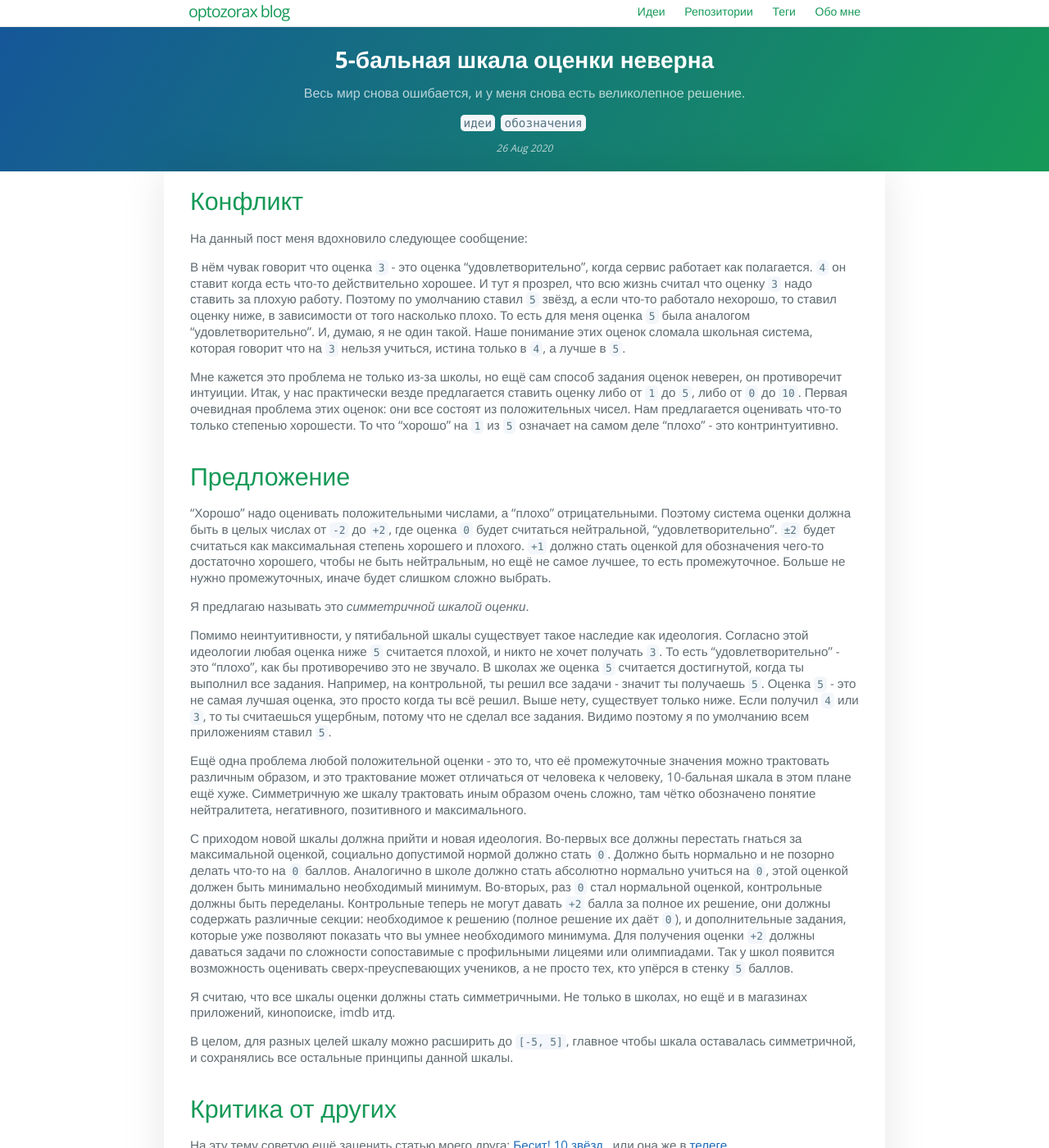
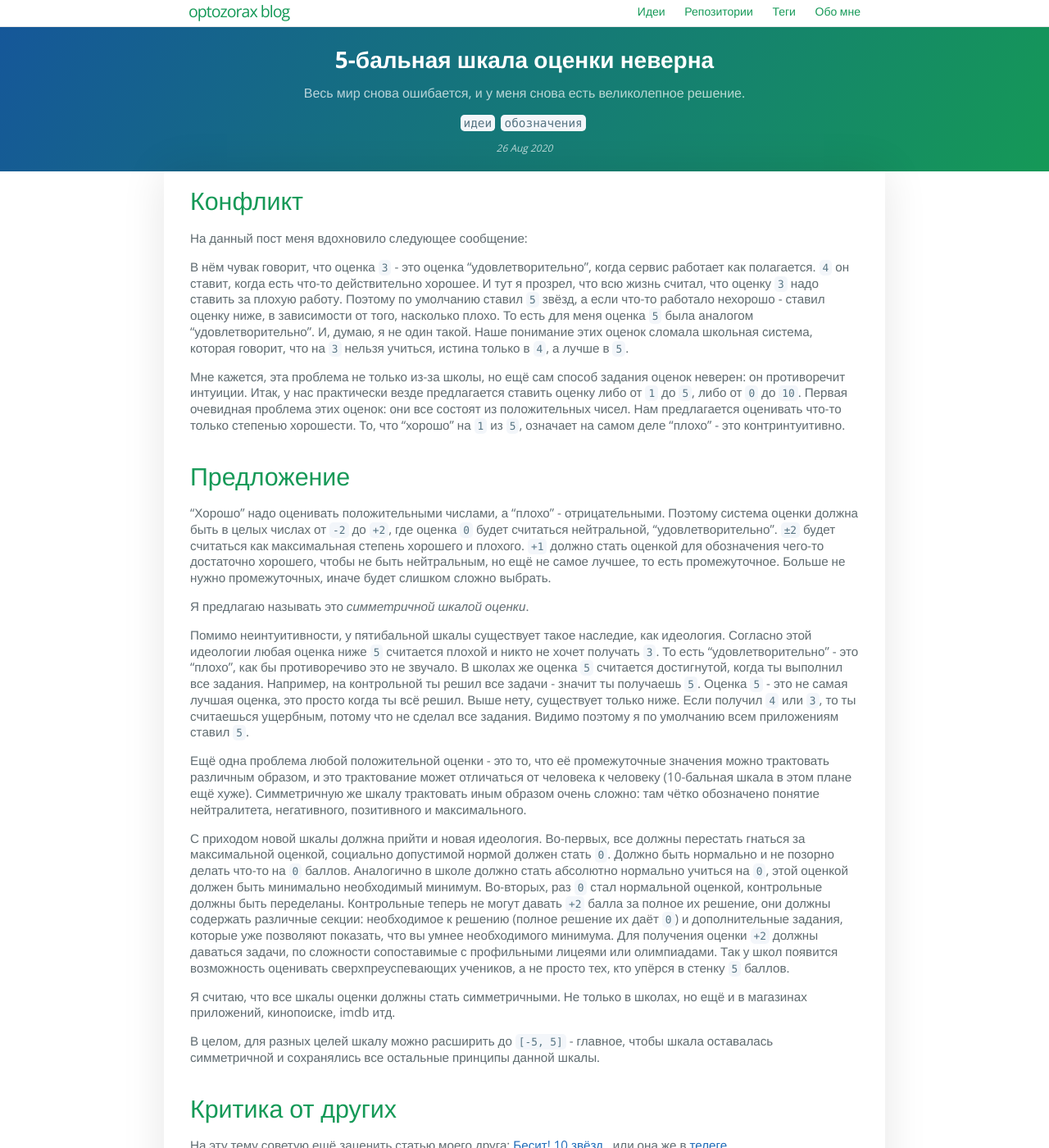
Before and after one commit to optozorax/blog_old, a Jekyll site: the page built from _posts/2020-08-26-5-point-ratings-are-wrong.md, in a window 1280 px wide and 1400 px high. Shown: the whole window at 82% size. Built offline with Jekyll 4.4.1, drawn with Linux system fonts in a browser that asks for light colours; a script that is not in the unit is left out; comment, search, counter and statistics services are not loaded; some of the changed text lies outside the part shown.

Commit message:
fix орфографических ошибок в статье про пятибальную шкалу (#7)

```diff
--- a/_posts/2020-08-26-5-point-ratings-are-wrong.md
+++ b/_posts/2020-08-26-5-point-ratings-are-wrong.md
@@ -1,6 +1,6 @@
 ---
 layout: post
-title:  "5-бальная шкала оценки неверна"
+title: "5-бальная шкала оценки неверна"
 tags: идеи обозначения
 permalink: 5-point-ratings-are-wrong
 description: "Весь мир снова ошибается, и у меня снова есть великолепное решение."
@@ -15,31 +15,31 @@ image: /assets/img/symmetric-marks.png
 
 <script async src="https://telegram.org/js/telegram-widget.js?14" data-telegram-post="klavaorgwork/159174" data-width="100%"></script>
 
-В нём чувак говорит что оценка `3` - это оценка "удовлетворительно", когда сервис работает как полагается. `4` он ставит когда есть что-то действительно хорошее. И тут я прозрел, что всю жизнь считал что оценку `3` надо ставить за плохую работу. Поэтому по умолчанию ставил `5` звёзд, а если что-то работало нехорошо, то ставил оценку ниже, в зависимости от того насколько плохо. То есть для меня оценка `5` была аналогом "удовлетворительно". И, думаю, я не один такой. Наше понимание этих оценок сломала школьная система, которая говорит что на `3` нельзя учиться, истина только в `4`, а лучше в `5`.
+В нём чувак говорит, что оценка `3` - это оценка "удовлетворительно", когда сервис работает как полагается. `4` он ставит, когда есть что-то действительно хорошее. И тут я прозрел, что всю жизнь считал, что оценку `3` надо ставить за плохую работу. Поэтому по умолчанию ставил `5` звёзд, а если что-то работало нехорошо - ставил оценку ниже, в зависимости от того, насколько плохо. То есть для меня оценка `5` была аналогом "удовлетворительно". И, думаю, я не один такой. Наше понимание этих оценок сломала школьная система, которая говорит, что на `3` нельзя учиться, истина только в `4`, а лучше в `5`.
 
-Мне кажется это проблема не только из-за школы, но ещё сам способ задания оценок неверен, он противоречит интуиции. Итак, у нас практически везде предлагается ставить оценку либо от `1` до `5`, либо от `0` до `10`. Первая очевидная проблема этих оценок: они все состоят из положительных чисел. Нам предлагается оценивать что-то только степенью хорошести. То что "хорошо" на `1` из `5` означает на самом деле "плохо" - это контринтуитивно.
+Мне кажется, эта проблема не только из-за школы, но ещё сам способ задания оценок неверен: он противоречит интуиции. Итак, у нас практически везде предлагается ставить оценку либо от `1` до `5`, либо от `0` до `10`. Первая очевидная проблема этих оценок: они все состоят из положительных чисел. Нам предлагается оценивать что-то только степенью хорошести. То, что "хорошо" на `1` из `5`, означает на самом деле "плохо" - это контринтуитивно.
 
 # Предложение
 
-"Хорошо" надо оценивать положительными числами, а "плохо" отрицательными. Поэтому система оценки должна быть в целых числах от `-2` до `+2`, где оценка `0` будет считаться нейтральной, "удовлетворительно". `±2` будет считаться как максимальная степень хорошего и плохого. `+1` должно стать оценкой для обозначения чего-то достаточно хорошего, чтобы не быть нейтральным, но ещё не самое лучшее, то есть промежуточное. Больше не нужно промежуточных, иначе будет слишком сложно выбрать.
+"Хорошо" надо оценивать положительными числами, а "плохо" - отрицательными. Поэтому система оценки должна быть в целых числах от `-2` до `+2`, где оценка `0` будет считаться нейтральной, "удовлетворительно". `±2` будет считаться как максимальная степень хорошего и плохого. `+1` должно стать оценкой для обозначения чего-то достаточно хорошего, чтобы не быть нейтральным, но ещё не самое лучшее, то есть промежуточное. Больше не нужно промежуточных, иначе будет слишком сложно выбрать.
 
 Я предлагаю называть это _симметричной шкалой оценки_.
 
-Помимо неинтуитивности, у пятибальной шкалы существует такое наследие как идеология. Согласно этой идеологии любая оценка ниже `5` считается плохой, и никто не хочет получать `3`. То есть "удовлетворительно" - это "плохо", как бы противоречиво это не звучало. В школах же оценка `5` считается достигнутой, когда ты выполнил все задания. Например, на контрольной, ты решил все задачи - значит ты получаешь `5`. Оценка `5` - это не самая лучшая оценка, это просто когда ты всё решил. Выше нету, существует только ниже. Если получил `4` или `3`, то ты считаешься ущербным, потому что не сделал все задания. Видимо поэтому я по умолчанию всем приложениям ставил `5`.
+Помимо неинтуитивности, у пятибальной шкалы существует такое наследие, как идеология. Согласно этой идеологии любая оценка ниже `5` считается плохой и никто не хочет получать `3`. То есть "удовлетворительно" - это "плохо", как бы противоречиво это не звучало. В школах же оценка `5` считается достигнутой, когда ты выполнил все задания. Например, на контрольной ты решил все задачи - значит ты получаешь `5`. Оценка `5` - это не самая лучшая оценка, это просто когда ты всё решил. Выше нету, существует только ниже. Если получил `4` или `3`, то ты считаешься ущербным, потому что не сделал все задания. Видимо поэтому я по умолчанию всем приложениям ставил `5`.
 
-Ещё одна проблема любой положительной оценки - это то, что её промежуточные значения можно трактовать различным образом, и это трактование может отличаться от человека к человеку, 10-бальная шкала в этом плане ещё хуже. Симметричную же шкалу трактовать иным образом очень сложно, там чётко обозначено понятие нейтралитета, негативного, позитивного и максимального.
+Ещё одна проблема любой положительной оценки - это то, что её промежуточные значения можно трактовать различным образом, и это трактование может отличаться от человека к человеку (10-бальная шкала в этом плане ещё хуже). Симметричную же шкалу трактовать иным образом очень сложно: там чётко обозначено понятие нейтралитета, негативного, позитивного и максимального.
 
-С приходом новой шкалы должна прийти и новая идеология. Во-первых все должны перестать гнаться за максимальной оценкой, социально допустимой нормой должно стать `0`. Должно быть нормально и не позорно делать что-то на `0` баллов. Аналогично в школе должно стать абсолютно нормально учиться на `0`, этой оценкой должен быть минимально необходимый минимум. Во-вторых, раз `0` стал нормальной оценкой, контрольные должны быть переделаны. Контрольные теперь не могут давать `+2` балла за полное их решение, они должны содержать различные секции: необходимое к решению (полное решение их даёт `0`), и дополнительные задания, которые уже позволяют показать что вы умнее необходимого минимума. Для получения оценки `+2` должны даваться задачи по сложности сопоставимые с профильными лицеями или олимпиадами. Так у школ появится возможность оценивать сверх-преуспевающих учеников, а не просто тех, кто упёрся в стенку `5` баллов.
+С приходом новой шкалы должна прийти и новая идеология. Во-первых, все должны перестать гнаться за максимальной оценкой, социально допустимой нормой должен стать `0`. Должно быть нормально и не позорно делать что-то на `0` баллов. Аналогично в школе должно стать абсолютно нормально учиться на `0`, этой оценкой должен быть минимально необходимый минимум. Во-вторых, раз `0` стал нормальной оценкой, контрольные должны быть переделаны. Контрольные теперь не могут давать `+2` балла за полное их решение, они должны содержать различные секции: необходимое к решению (полное решение их даёт `0`) и дополнительные задания, которые уже позволяют показать, что вы умнее необходимого минимума. Для получения оценки `+2` должны даваться задачи, по сложности сопоставимые с профильными лицеями или олимпиадами. Так у школ появится возможность оценивать сверхпреуспевающих учеников, а не просто тех, кто упёрся в стенку `5` баллов.
 
 Я считаю, что все шкалы оценки должны стать симметричными. Не только в школах, но ещё и в магазинах приложений, кинопоиске, imdb итд.
 
-В целом, для разных целей шкалу можно расширить до `[-5, 5]`, главное чтобы шкала оставалась симметричной, и сохранялись все остальные принципы данной шкалы.
+В целом, для разных целей шкалу можно расширить до `[-5, 5]` - главное, чтобы шкала оставалась симметричной и сохранялись все остальные принципы данной шкалы.
 
 # Критика от других
 
 На эту тему советую ещё заценить статью моего друга: [Бесит! 10 звёзд.](https://telegra.ph/steloj-10-20), или она же в [телеге](https://t.me/bpblog/111).
 
-А ещё я погуглил про пятибальную шкалу, и на каждом углу говорят что она плохая, и в школах надо её заменить другой положительно-определённой шкалой: 10, 12, 15 😂 ИМХО, без отрицательных чисел, а особенно нуля, это будет лишь полумерой.
+А ещё я погуглил про пятибальную шкалу, и на каждом углу говорят, что она плохая и в школах надо её заменить другой положительно определённой шкалой: 10, 12, 15 😂 ИМХО, без отрицательных чисел, а особенно нуля, это будет лишь полумерой.
 
 Ещё есть отличная [иллюстрация с рэддита](https://www.reddit.com/r/gaming/comments/ky7lqq/how_gamers_see_review_scores_now/) о том, как геймеры видят оценки игр:
 
```
